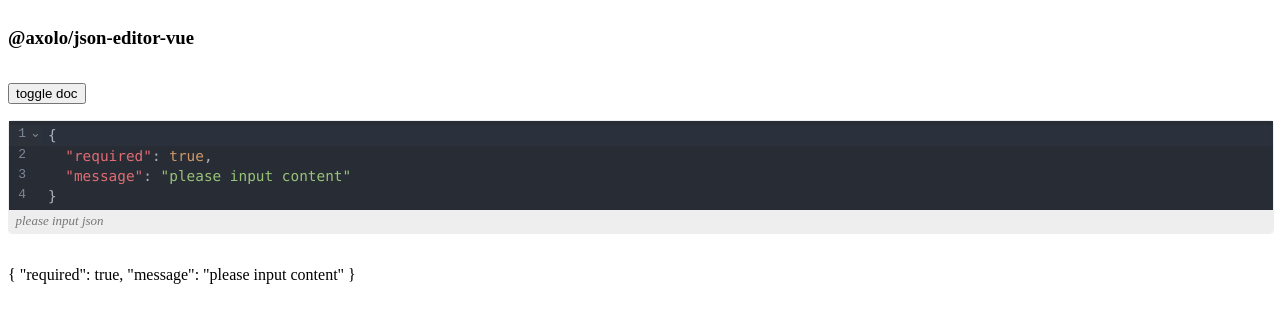
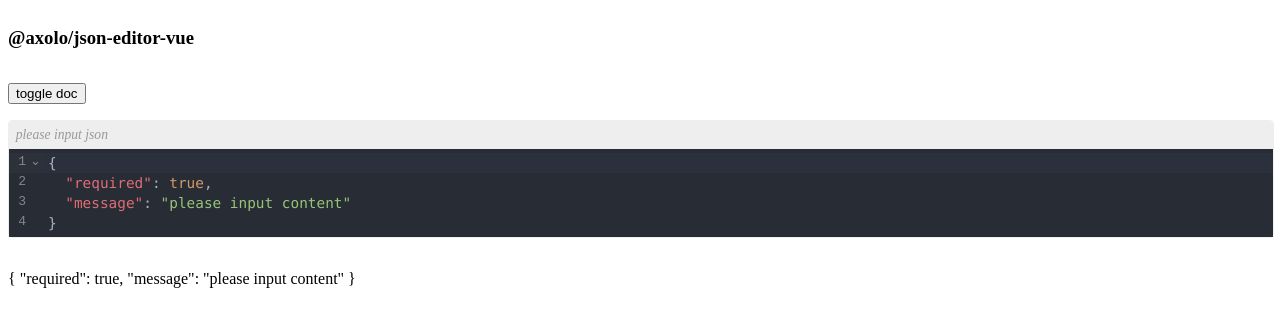
Before and after one commit to axolo/json-editor-vue, a Vue app: page / in a window 1280 px wide. Shown: the top 326 px of the page. Built offline with nearby package versions, Linux system fonts and the light colour scheme.

Commit message:
pref: move tip bar to top

```diff
--- a/package.json
+++ b/package.json
@@ -1,6 +1,6 @@
 {
   "name": "@axolo/json-editor-vue",
-  "version": "0.3.0",
+  "version": "0.3.1",
   "description": "A simple JSON editor of Vue",
   "author": "Yueming Fang",
   "license": "MIT",
--- a/src/components/json-editor.vue
+++ b/src/components/json-editor.vue
@@ -96,11 +96,11 @@ export default {
 
 <template>
   <div class="axolo-json-editor">
-    <div :ref="ref" class="editor" />
     <div class="tip">
       <div v-if="placeholder" class="placeholder">{{ placeholder }}</div>
       <div v-if="error" class="error">Error</div>
     </div>
+    <div :ref="ref" class="editor" />
   </div>
 </template>
 
@@ -117,16 +117,17 @@ export default {
   }
   .tip {
     background-color: #eee;
-    padding: 0.25em 0.5em;
-    font-size: small;
+    padding: 0 0.5em;
+    line-height: 2;
+    font-size: 0.85em;
     display: flex;
-    border-bottom-left-radius: 0.25em;
-    border-bottom-right-radius: 0.25em;
+    border-top-left-radius: 0.25em;
+    border-top-right-radius: 0.25em;
     justify-content: space-between;
     align-items: center;
     gap: 1em;
     .placeholder {
-      color: #777;
+      color: #999;
       font-style: italic;
     }
     .error {
```
